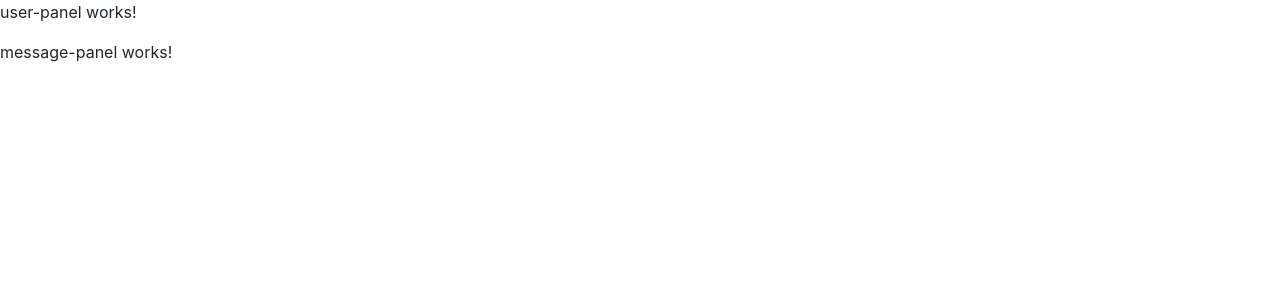
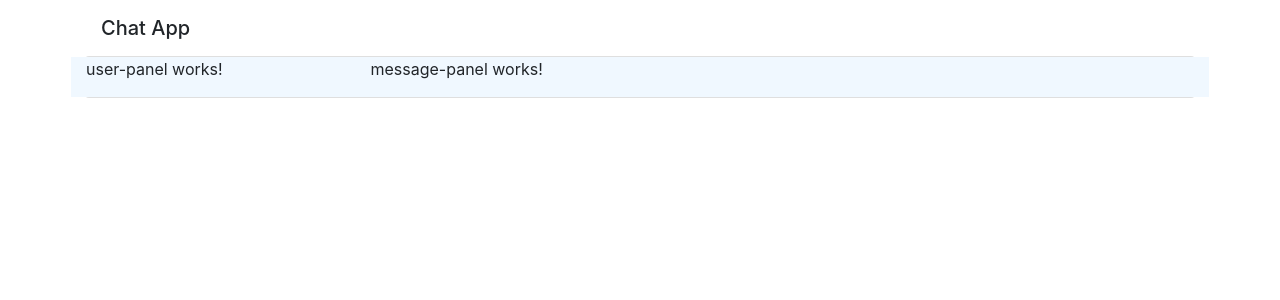
Before and after one commit to AsodariyaP/angular-chat-app, an Angular app in the folder chat-app/: page / in a window 1280 px wide. Shown: the top 300 px of the page. Built offline with nearby package versions, Linux system fonts and the light colour scheme; what apollo-angular would draw is missing.

Commit message:
set the chat screen layout.

```diff
--- a/chat-app/src/app/components/chat-screen/chat-screen.component.css
+++ b/chat-app/src/app/components/chat-screen/chat-screen.component.css
@@ -0,0 +1,3 @@
+.chat-layout{
+    background-color: aliceblue;
+}
--- a/chat-app/src/app/components/chat-screen/chat-screen.component.html
+++ b/chat-app/src/app/components/chat-screen/chat-screen.component.html
@@ -1,3 +1,20 @@
-<app-user-panel></app-user-panel>
+<div class="container">
+    <!-- Page header start -->
+    <nav class="navbar bg-body-tertiary">
+        <span class="navbar-brand mb-0 h1">Chat App</span>
+    </nav>
+    <!-- Page header end -->
 
-<app-message-panel></app-message-panel>
+    <!-- Chat panel start -->
+    <div class="card m-0">
+        <div class="row chat-layout">
+            <div class="col-xl-3 col-lg-3 col-md-3 col-sm-3 col-3">
+                <app-user-panel></app-user-panel>
+            </div>
+            <div class="col-xl-9 col-lg-9 col-md-9 col-sm-9 col-9">
+                <app-message-panel></app-message-panel>
+            </div>
+        </div>
+    </div>
+    <!-- Chat panel end -->
+</div>
```
